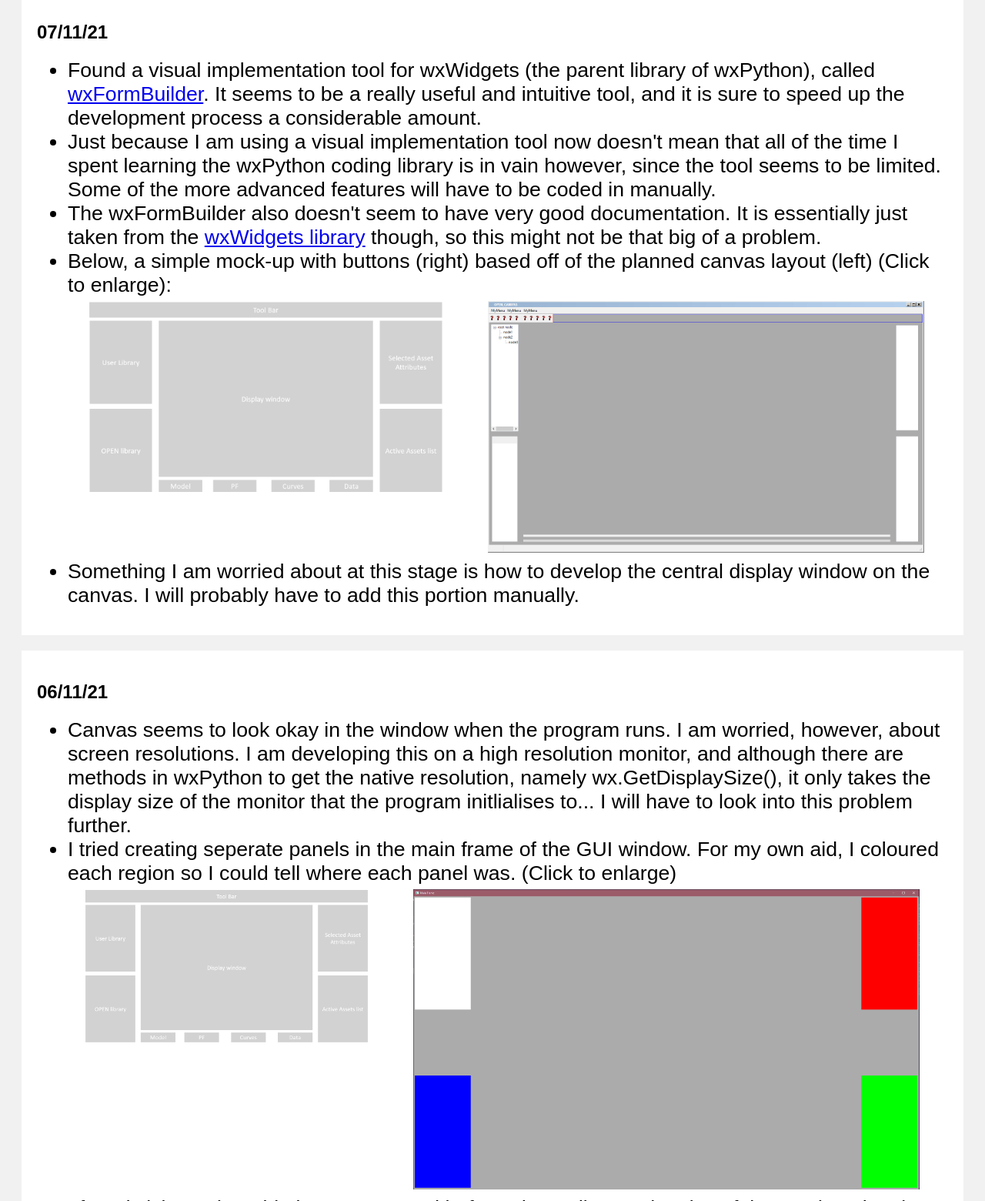
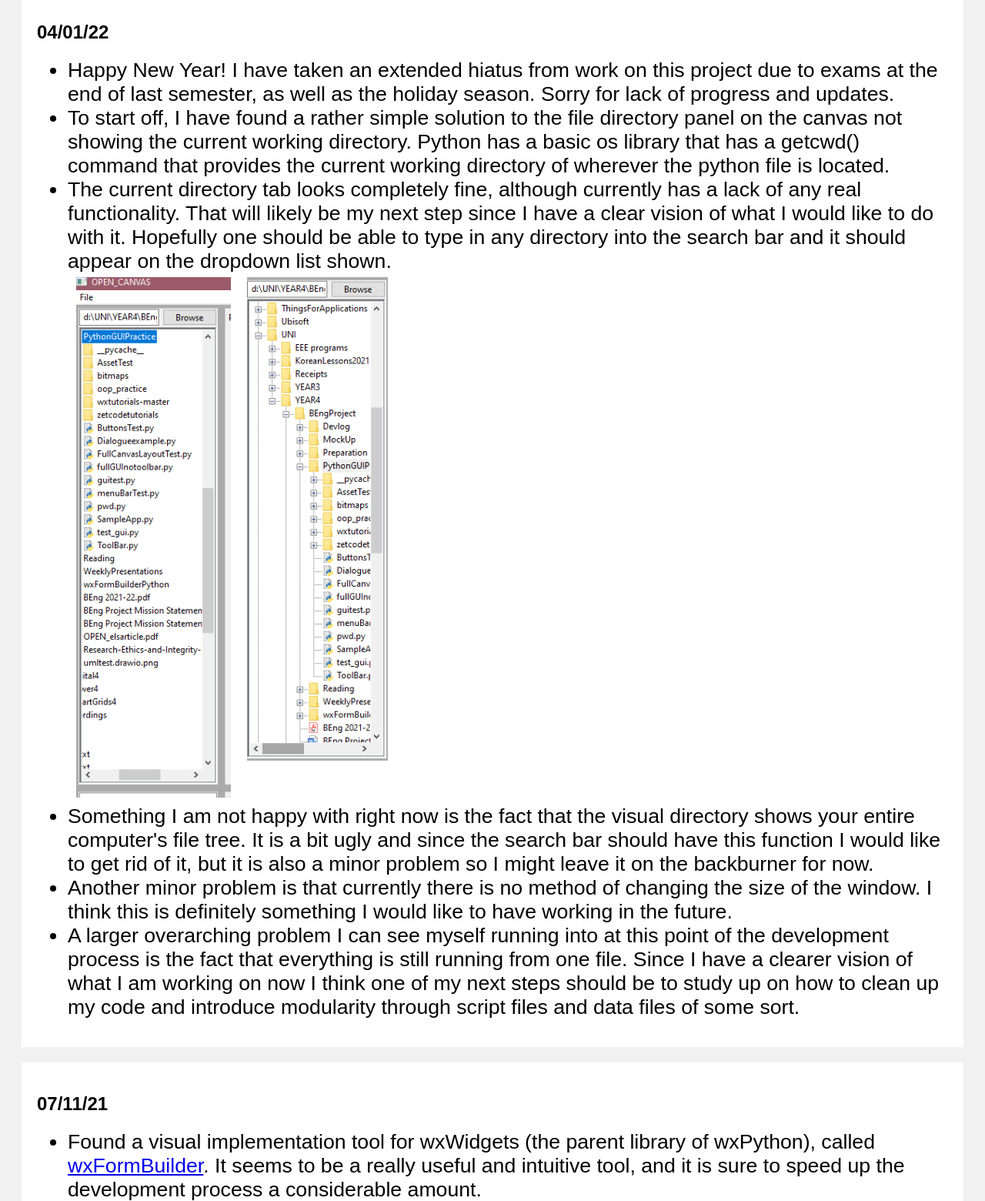
Before and after one commit to gregorjmathieson/OPEN_GUI_Devlog, a plain HTML site: page index.html in a window 1280 px wide. Shown: the part 320-1880 px from the top of the page at 77% size. Drawn offline with Linux system fonts and the light colour scheme.

Commit message:
4th Jan Update

```diff
--- a/index.html
+++ b/index.html
@@ -21,6 +21,23 @@
                 </ul>
             </div>
         </div> -->
+        <div class="row">
+            <div class="card">
+                <h2>04/01/22</h2>
+                <ul>
+                    <li>Happy New Year! I have taken an extended hiatus from work on this project due to exams at the end of last semester, as well as the holiday season. Sorry for lack of progress and updates.</li>
+                    <li>To start off, I have found a rather simple solution to the file directory panel on the canvas not showing the current working directory. Python has a basic os library that has a getcwd() command that provides the current working directory of wherever the python file is located.</li>
+                    <li>The current directory tab looks completely fine, although currently has a lack of any real functionality. That will likely be my next step since I have a clear vision of what I would like to do with it. Hopefully one should be able to type in any directory into the search bar and it should appear on the dropdown list shown.</li>
+                    <div id="album">
+                        <a href="IMAGES/Directory/currentworkingdirectoryworking.PNG" data-lightbox="directory"><img class="images" src="IMAGES/Directory/currentworkingdirectoryworking.PNG"></img></a>
+                        <a href="IMAGES/Directory/wholepc.PNG" data-lightbox="directory"><img class="images" src="IMAGES/Directory/wholepc.PNG"></img></a>
+                    </div>
+                    <li>Something I am not happy with right now is the fact that the visual directory shows your entire computer's file tree. It is a bit ugly and since the search bar should have this function I would like to get rid of it, but it is also a minor problem so I might leave it on the backburner for now.</li>
+                    <li>Another minor problem is that currently there is no method of changing the size of the window. I think this is definitely something I would like to have working in the future.</li>
+                    <li>A larger overarching problem I can see myself running into at this point of the development process is the fact that everything is still running from one file. Since I have a clearer vision of what I am working on now I think one of my next steps should be to study up on how to clean up my code and introduce modularity through script files and data files of some sort.</li>
+                </ul>
+            </div>
+        </div>
         <div class="row">
             <div class="card">
                 <h2>07/11/21</h2>
```
Also changed, not shown: IMAGES/Directory/currentworkingdirectoryworking.PNG (added), IMAGES/Directory/wholepc.PNG (added).
